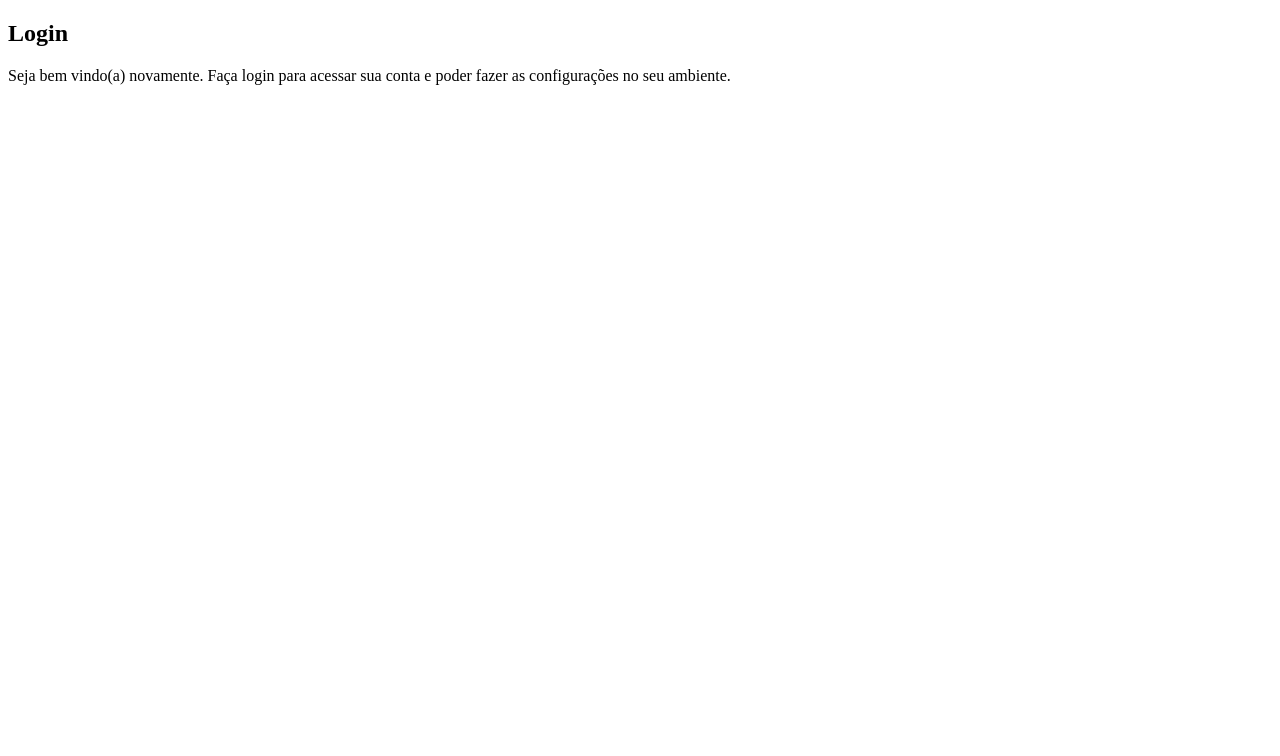
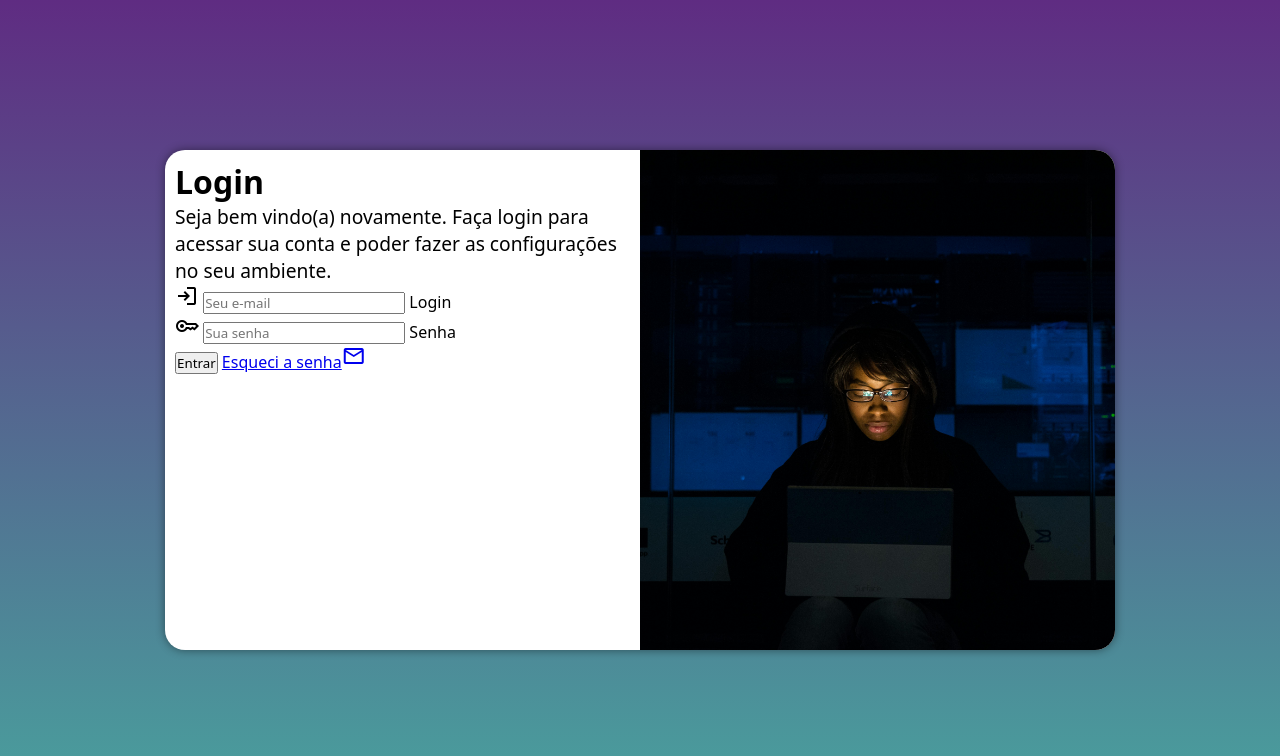
Before and after one commit to alves1503/site-login, a plain HTML site: page index.html in a window 1280 px wide. Drawn offline with nearby package versions, Linux system fonts and the light colour scheme.

Commit message:
atualizei os formularios

```diff
--- a/index.html
+++ b/index.html
@@ -4,18 +4,46 @@
     <meta charset="UTF-8">
     <meta name="viewport" content="width=device-width, initial-scale=1.0">
     <title>Tela de login</title>
+    <link href="https://fonts.googleapis.com/css2?family=Material+Symbols+Outlined" rel="stylesheet" />
+
     <link rel="stylesheet" href="style/style.css">
+    <link rel="stylesheet" href="style/media-query.css">
 </head>
 <body>
 
     <main>
         <section id="login">
         <div id="imagem">
+            <!--Aqui vai a imagem-->
             </div>
             <div id="formulario">
                 <h1>Login</h1>
                 <p>Seja bem vindo(a) novamente. Faça login para acessar sua conta e poder fazer as configurações no seu ambiente. </p>
-                <form action="login.php" method="post">
+
+                <form action="login.php" method="post" autocomplete="on">
+
+                    <div class="campo">
+                        <span class="material-symbols-outlined">
+                            login
+                            </span>
+                        <input type="email" name="login" id="ilogin" placeholder="Seu e-mail" autocomplete="email" required maxlength="30">
+                        <label for="ilogin">Login</label>
+                    </div>
+
+                    <div class="campo">
+                        <span class="material-symbols-outlined">
+                            key
+                            </span>
+                        <input type="password" name="senha" id="isenha" placeholder="Sua senha" autocomplete="current-password" required minlength="8" maxlength="20">
+                        <label for="isenha">Senha</label>
+                    </div>
+
+                    <input type="submit" value="Entrar">
+                    <a href="esqueci.html">Esqueci a senha<span class="material-symbols-outlined">
+                        mail
+                        </span>
+
+                    </a>
 
 
                 </form>
--- /dev/null
+++ b/style/media-query.css
@@ -0,0 +1,54 @@
+@charset "UTF-8";
+
+
+@media screen and (min-width: 768px) and (max-width: 992px) {
+
+    body {
+        background-image: linear-gradient(to top, #49a09d, #5f2c82);
+    }
+    section#login {
+        width: 90vw;
+    }
+
+    section#login > div#imagem {
+        float: left;
+        width: 30%;
+        height: 100%;
+    }
+
+    section#login > div#formulario {
+        float: right;
+        width: 70%;
+    }
+}
+
+@media screen and (min-width: 992px) {
+
+      body {
+        background-image: linear-gradient(to top, #49a09d, #5f2c82);
+    }
+
+    section#login {
+        width: 950px;
+    }
+
+    section#login > div#imagem {
+        float: right;
+        width: 50%;
+        height: 100%;
+    }
+
+    section#login > div#formulario {
+        float: left;
+        width: 50%;
+    }
+
+    div#formulario > h1 {
+        font-size: 2em;
+    }
+
+    div#formulario > p {
+        font-size: 1.2em;
+    }
+
+}
--- a/style/style.css
+++ b/style/style.css
@@ -5,3 +5,61 @@ Paletas de cores
 Verde: #49a09d
 Lilas: 5f2c82
 */
+
+
+* {
+    font-family: system-ui, -apple-system, BlinkMacSystemFont, 'Segoe UI', Roboto, Oxygen, Ubuntu, Cantarell, 'Open Sans', 'Helvetica Neue', sans-serif;
+    margin: 0px;
+    box-sizing: border-box;
+    padding: 0px;
+}
+
+body, html {
+    background-color: #5f2c82;
+    height: 100vh;
+    width: 100vw;
+}
+
+main {
+    position: relative;
+    height: 100vh;
+    width: 100vw;
+}
+
+section#login {
+    position: absolute;
+    top: 50%;
+    left: 50%;
+    transform: translate(-50%,-50%);
+
+    background-color: white;
+    width: 250px;
+    height: 500px;
+    border-radius: 20px;
+    overflow: hidden;
+    box-shadow: 0px 0px 10px rgba(0, 0, 0, 0.449);
+    transition: width 0.3s, height 0.3s;
+    transition-timing-function: ease;
+}
+
+section#login > div#imagem {
+    display: block;
+    background: url(../imagens/login-imagem.jpg) no-repeat;
+    height: 200px;
+    background-size: cover;
+    background-position: center center;
+}
+
+section#login > div#formulario {
+    display: block;
+    padding: 10px;
+}
+
+div#formuario > h1 {
+    text-align: center;
+    margin-bottom: 10px;
+}
+
+div#formulario > p {
+    font-size: 0.8em;
+}
```
